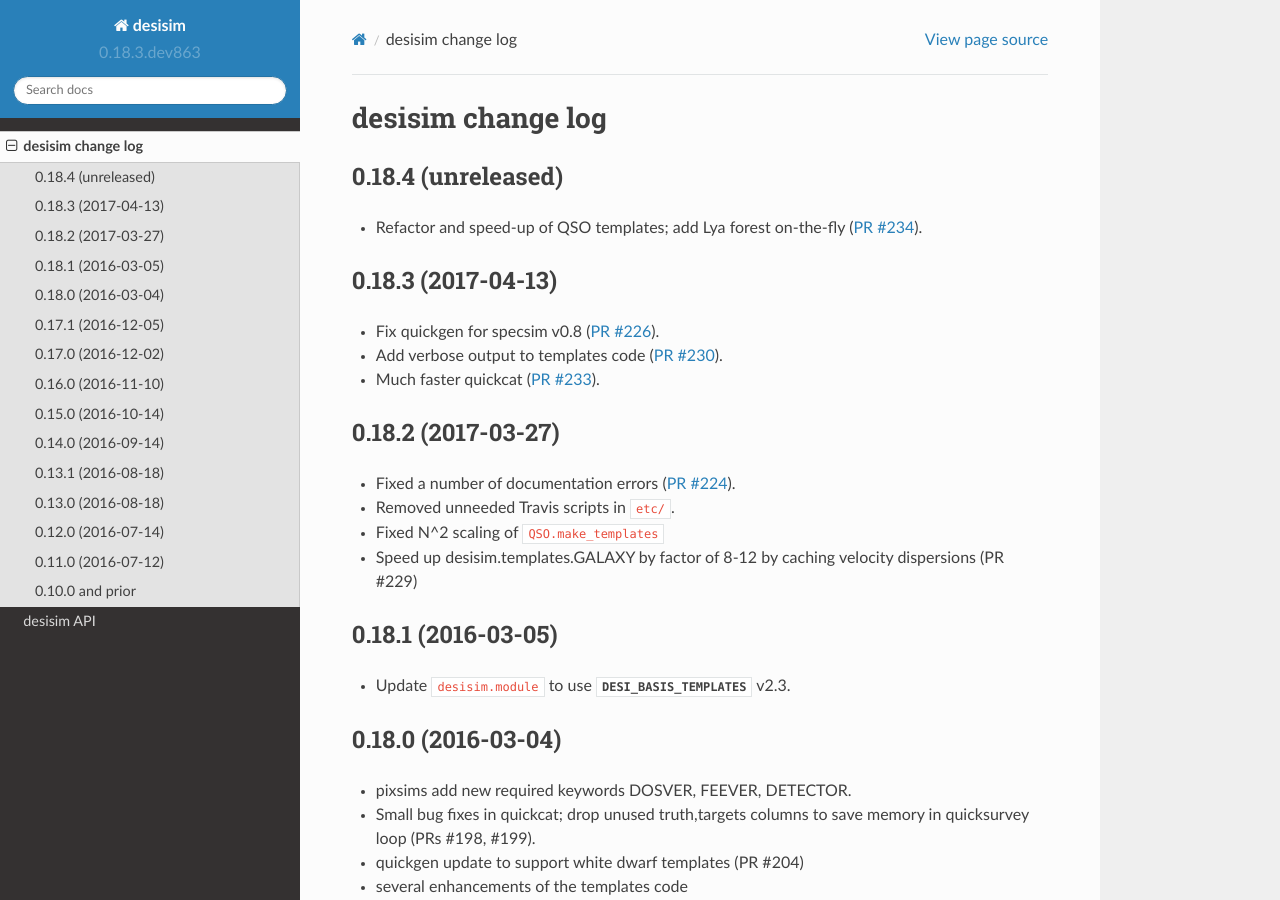
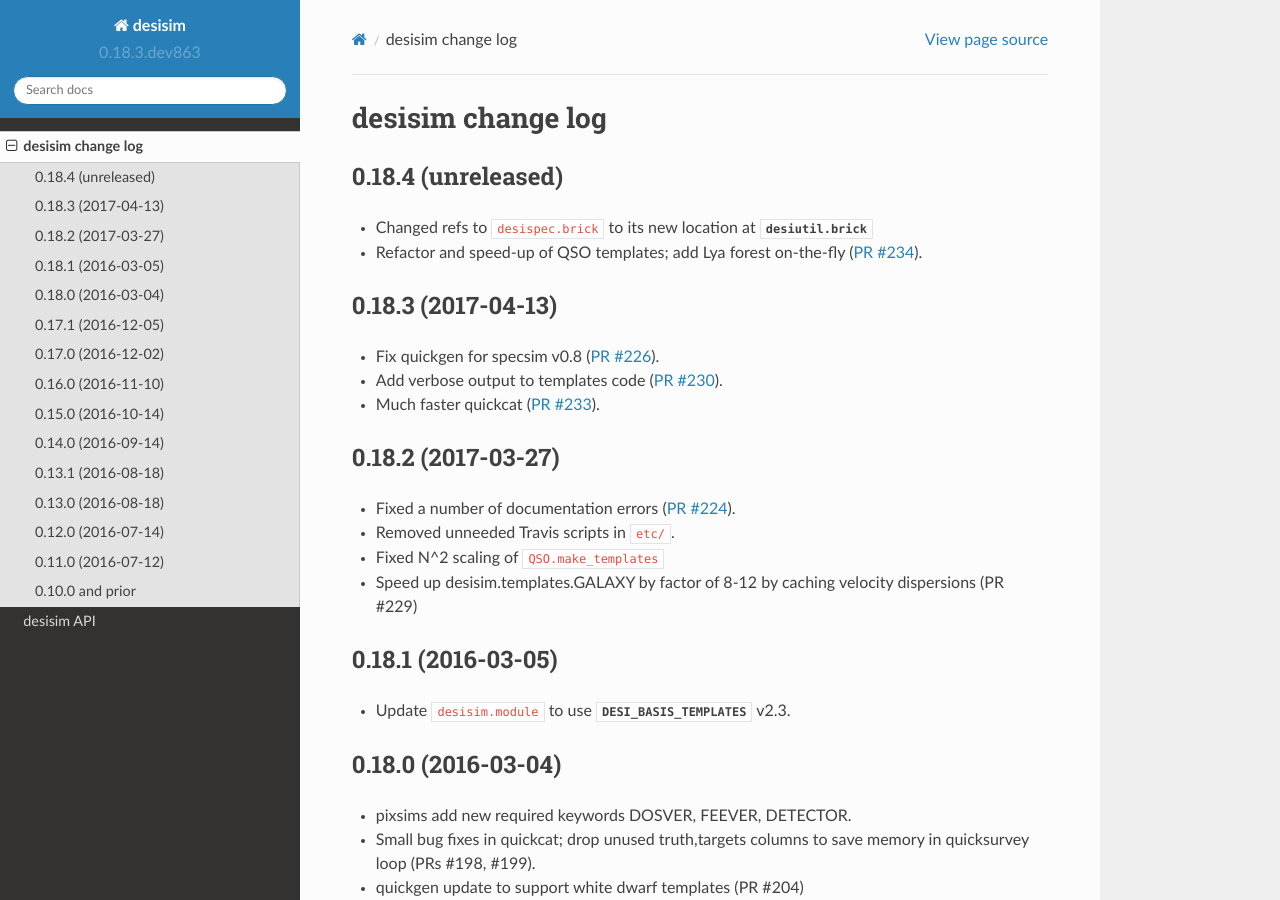
Before and after one commit to desihub/desisim, a Sphinx documentation site: the page built from doc/changes.rst, in a window 1280 px wide and 900 px high. Built offline with Sphinx 7.4.7 and the Read the Docs theme 2.0.0, drawn with Linux system fonts in a browser that asks for light colours.

Commit message:
partially updated changes.rst but really triggering Travis now desiutil.brick is tagged

```diff
--- a/doc/changes.rst
+++ b/doc/changes.rst
@@ -5,6 +5,7 @@ desisim change log
 0.18.4 (unreleased)
 -------------------
 
+* Changed refs to ``desispec.brick`` to its new location at :mod:`desiutil.brick`
 * Refactor and speed-up of QSO templates; add Lya forest on-the-fly (`PR #234`_).
 
 .. _`PR #234`: https://github.com/desihub/desisim/pull/234
```
